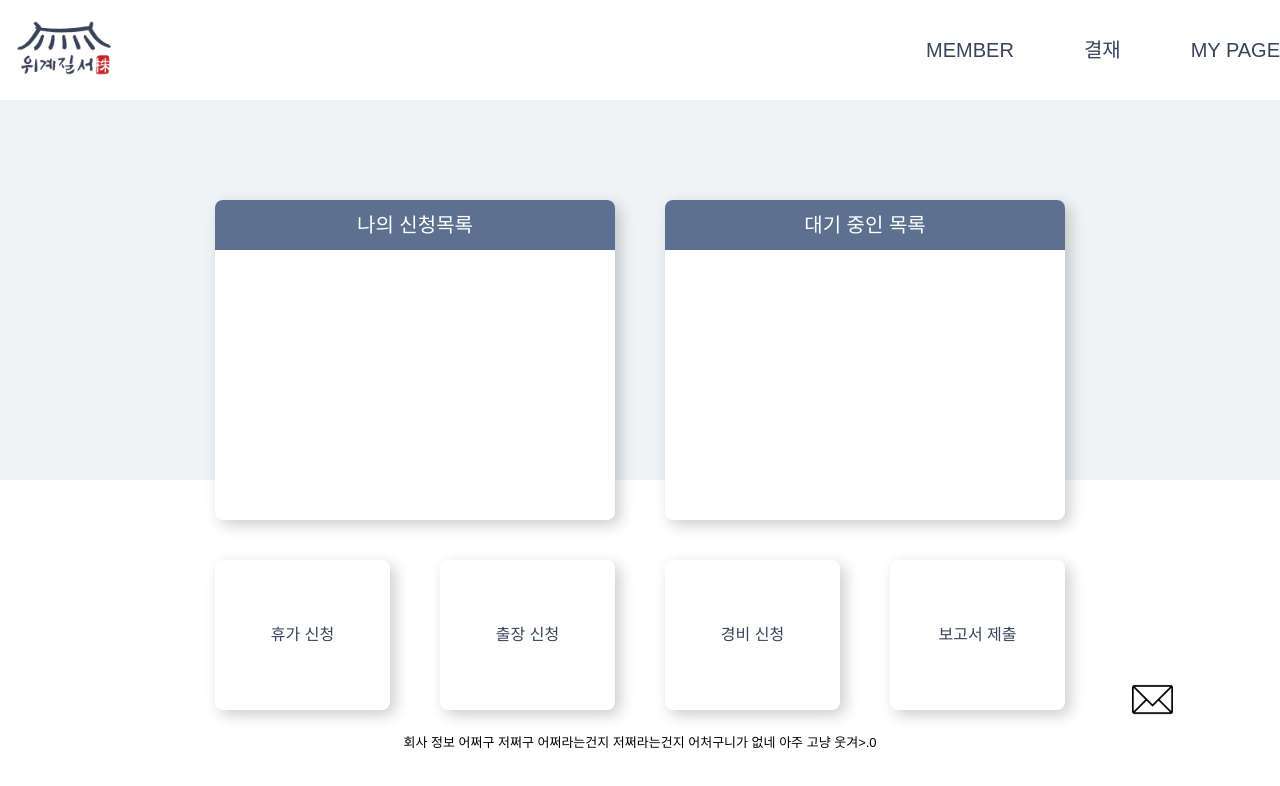
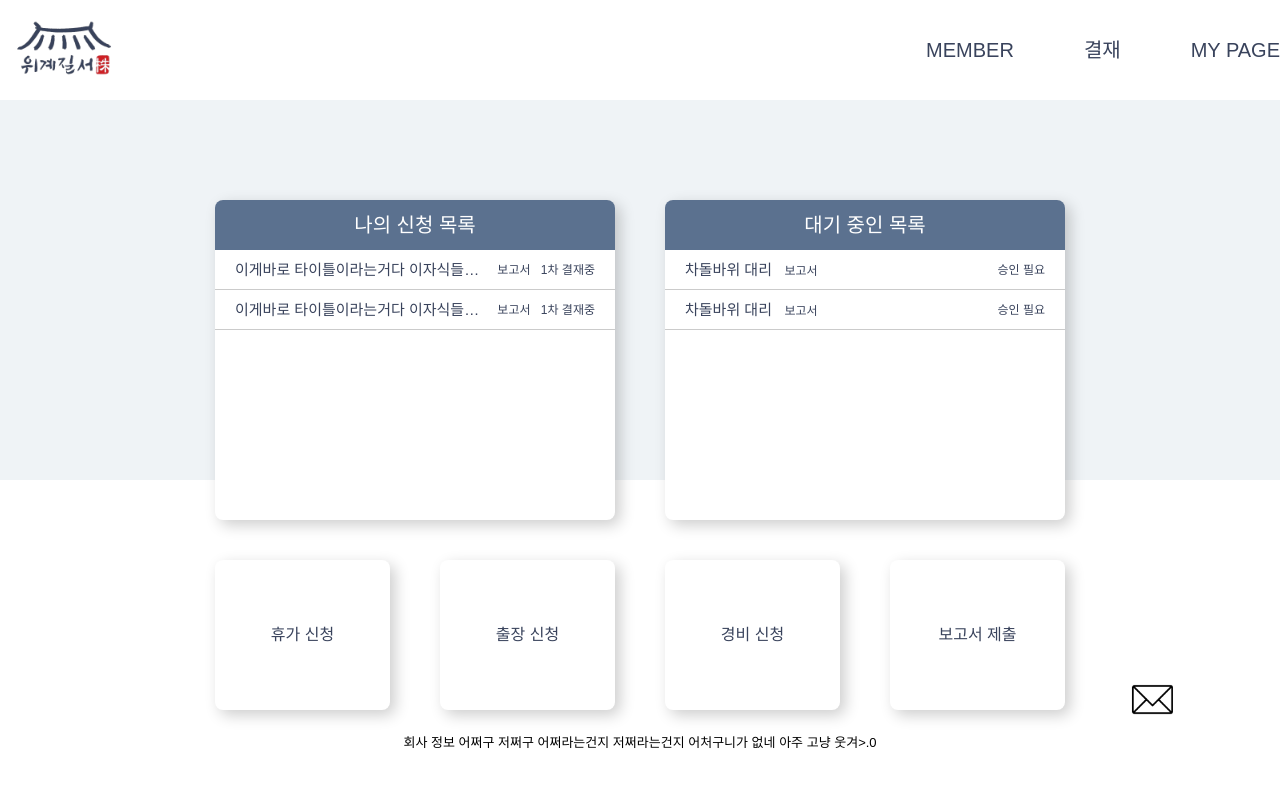
Before and after one commit to maruduke/bitcamp-project3, a plain HTML site: page FrontEnd/approve/main.html in a window 1280 px wide. Drawn offline with Linux system fonts and the light colour scheme; a web font is replaced by a local one.

Commit message:
결재메인 링크 연결 및 리스트 생성

```diff
--- a/FrontEnd/approve/main.html
+++ b/FrontEnd/approve/main.html
@@ -10,22 +10,60 @@
     <body>
         <header></header>
 
-        <main>
+        <main class="list">
             <div class="main-container">
                 <section class="flex">
                     <div class="pdx25 w50p">
                         <div class="box" style="height: 320px;">
-                            <h2 class="title-blue">나의 신청목록</h2>
-                            <div class="content">
-
+                            <h2 class="title-blue">
+                                <a href="./myList.html">
+                                    나의 신청 목록
+                                </a>
+                            </h2>
+                            <div class="scroll" style="height: 310px;">
+                                <div class="content">
+                                    <div class="list-box-40 flex space-between align-center pdx20">
+                                        <div class="list-title-box inline-flex space-between align-center">
+                                            <span class="list-title w70p text-ellipsis mb0">이게바로 타이틀이라는거다 이자식들아~~!!!</span>
+                                            <span class="list-type">보고서</span>
+                                            <span><em>1</em>차 결재중</span>
+                                        </div>
+                                    </div>
+                                    <div class="list-box-40 flex space-between align-center pdx20">
+                                        <div class="list-title-box inline-flex space-between align-center">
+                                            <span class="list-title w70p text-ellipsis mb0">이게바로 타이틀이라는거다 이자식들아~~!!!</span>
+                                            <span class="list-type">보고서</span>
+                                            <span><em>1</em>차 결재중</span>
+                                        </div>
+                                    </div>
+                                </div>
                             </div>
                         </div>
                     </div>
                     <div class="pdx25 w50p">
                         <div class="box" style="height: 320px;">
-                            <h2 class="title-blue">대기 중인 목록</h2>
-                            <div class="content">
-
+                            <h2 class="title-blue">
+                                <a href="./waitingList.html">
+                                    대기 중인 목록
+                                </a>
+                            </h2>
+                            <div class="scroll" style="height: 310px;">
+                                <div class="content">
+                                    <div class="list-box-40 flex space-between align-center pdx20">
+                                        <div class="list-title-box">
+                                            <span class="list-writer">차돌바위 대리</span>
+                                                <span class="list-type ml8">보고서</span>
+                                        </div>
+                                        <span>승인 필요</span>
+                                    </div>
+                                    <div class="list-box-40 flex space-between align-center pdx20">
+                                        <div class="list-title-box">
+                                            <span class="list-writer">차돌바위 대리</span>
+                                                <span class="list-type ml8">보고서</span>
+                                        </div>
+                                        <span>승인 필요</span>
+                                    </div>
+                                </div>
                             </div>
                         </div>
                     </div>
--- a/FrontEnd/assets/css/index.css
+++ b/FrontEnd/assets/css/index.css
@@ -22,9 +22,11 @@
 .teal-blue {background-color: #5b718f;}
 
 /* font */
+.text-ellipsis {text-overflow: ellipsis; overflow: hidden; white-space: nowrap;}
 .text-center {text-align: center;}
 .text-right {text-align: right;}
 .title-blue {background: #5b718f;color: #fff; font-size: 20px; font-weight: 300; text-align: center; height: 50px; line-height: 50px; border-radius: 8px 8px 0 0;}
+.title-blue a {color: #fff; display: block; height: 100%;}
 
 .title-blue-box {background: #5b718f;border-radius: 8px 8px 0 0;height: 80px; display: flex; justify-content: space-between; align-items: center; padding: 0 35px;}
 .title-blue-box h2,
@@ -44,6 +46,7 @@
 .pdx30 {padding: 0 30px;}
 
 .mt8 {margin-top: 8px;}
+.mb0 {margin-bottom: 0px !important;}
 .mb8 {margin-bottom: 8px;}
 .ml8 {margin-left: 8px;}
 
--- a/FrontEnd/assets/css/sub.css
+++ b/FrontEnd/assets/css/sub.css
@@ -5,9 +5,14 @@
 .list .title-white-box h2 {font-weight: 500;}
 .list .return-btn span {background: url(../images/return_btn.svg)no-repeat center; width: 20px; height: 20px; display: inline-block;}
 .list .list-box {border-bottom: 1px solid #cbcbcb; height: 80px; cursor: pointer;}
+.list .list-box-40 {height: 40px; border-bottom: 1px solid #cbcbcb; cursor: pointer;}
 
+
+.list .list-box-40 .list-writer,
 .list .list-title-box .list-writer,
+.list .list-box-40 .list-title,
 .list .list-title-box .list-title {font-size: 15px; font-weight: 300; color: #39435c; margin-bottom: 15px;}
 .list .list-date,
+.list .list-box-40 span,
 .list .list-title-box span {font-size: 12px; font-weight: 300; color: #39435c;}
 .list .list-date {line-height: 1.6;}
```
Also changed, not shown: FrontEnd/approve/myList.html (renamed from FrontEnd/board/myList.html, +1 -1 lines), FrontEnd/approve/waitingList.html (renamed from FrontEnd/board/waitingList.html, +1 -1 lines).
